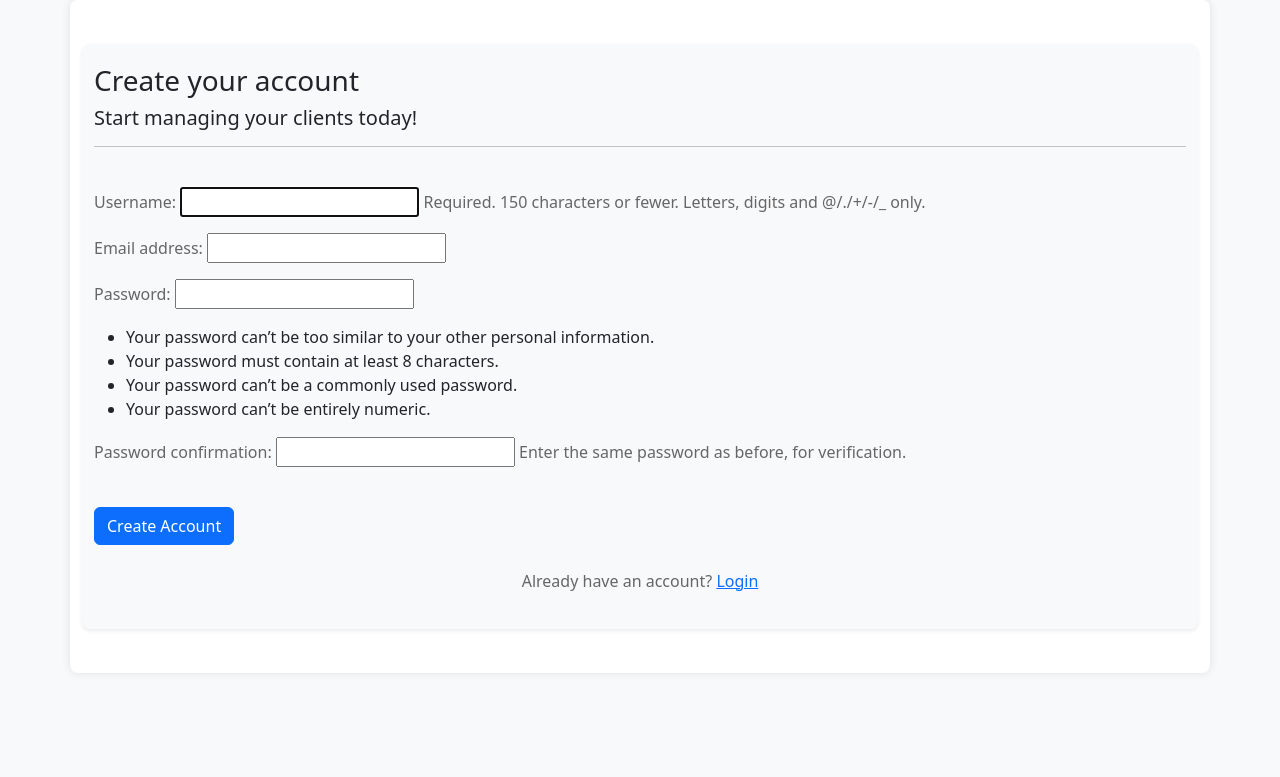
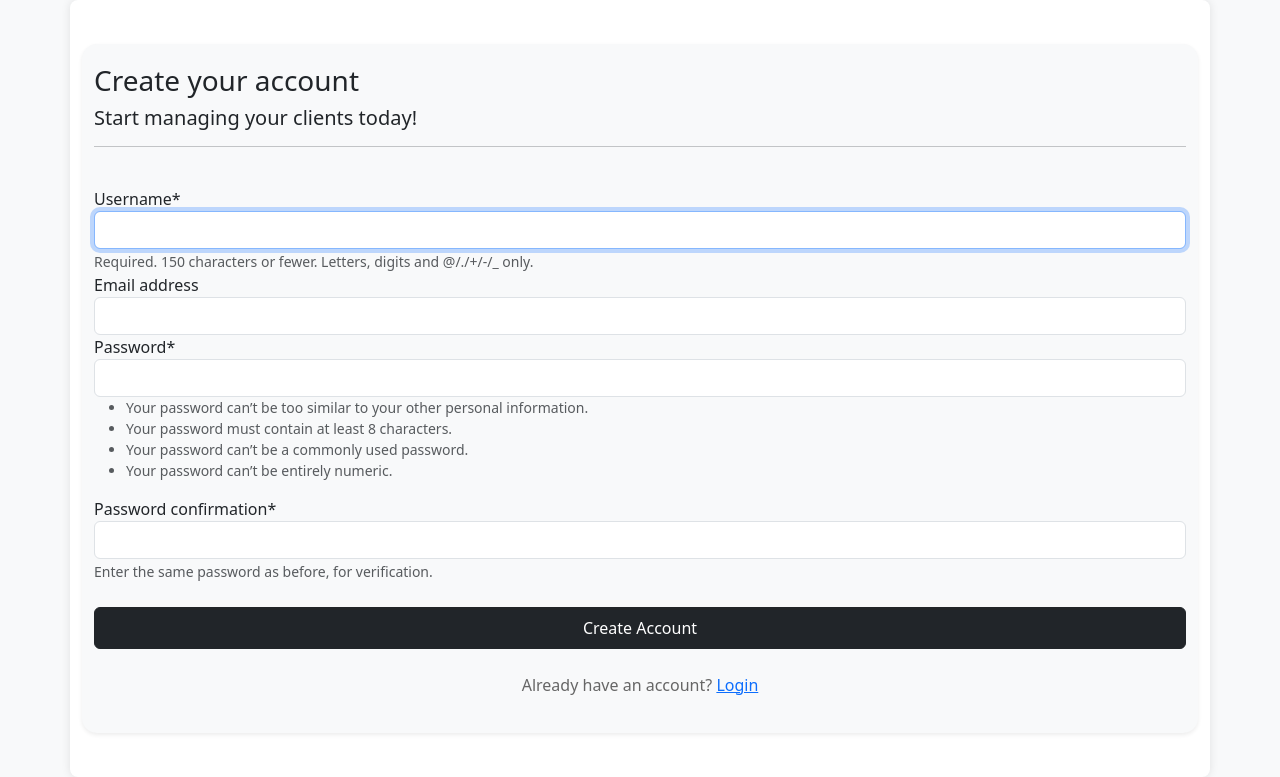
Before and after one commit to Alpheus-godswill1/django-crm-project, a Django app: page /register in a window 1280 px wide. Shown: the part 56-833 px from the top of the page. Before the commit the page ends 647 px from the top, so only its background shows below. Run offline with Django 4.2, Linux system fonts and the light colour scheme; some libraries are stand-ins or nearby versions.

Commit message:
LeadTracker/templates/LeadTracker/register.html
Added the crispy form to this file for proper form validation and authentication flow

```diff
--- a/LeadTracker/templates/LeadTracker/register.html
+++ b/LeadTracker/templates/LeadTracker/register.html
@@ -1,33 +1,34 @@
 {% extends 'LeadTracker/base.html' %}
+
+{% load crispy_forms_tags %}
 
 {% block content %}
 
 <body class="bg-light">
-    <div class="container bg-light shadow-sm">
+  <div class="container bg-light shadow-sm form-layout">
+    <h3>Create your account</h3>
 
-        <h3> Create  your account </h3>
+    <h5>Start managing your clients today!</h5>
 
-        <h5> Start managing your clients today! </h5>
+    <hr />
+    <br />
 
-        <hr>
-        <br>
+    <form action="" method="POST" autocomplete="off">
+      {% csrf_token %}
 
-        <form action="" method="POST" autocomplete="off">
-            {% csrf_token %}
+     {{ form|crispy }}
 
-            {{ form.as_p }}
+      <br />
+      <button type="submit" class="btn btn-dark w-100 p-2">
+        Create Account
+      </button>
+    </form>
 
-            <br>
-            <button type="submit" class="btn btn-primary">Create Account</button>
-
-        </form>
-
-        <div class="text-center">
-            <br>
-            <p> Already have an account? <a href="{% url 'register' %}"> Login </a> </p>
-        </div>
-
+    <div class="text-center">
+      <br />
+      <p>Already have an account? <a href="{% url 'register' %}"> Login </a></p>
     </div>
-    <br>
+  </div>
+  <br />
 </body>
 {% endblock %}
```
